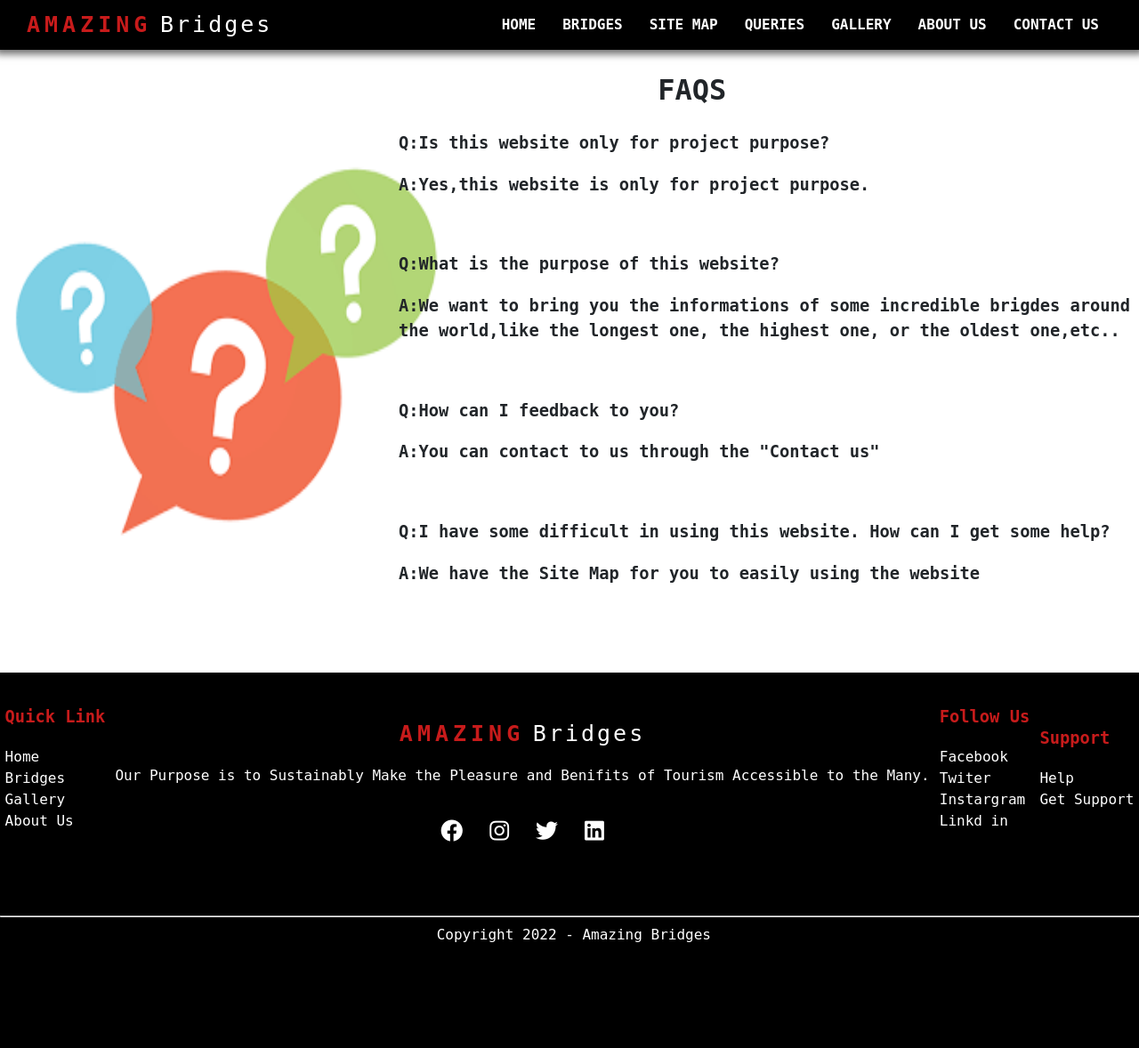
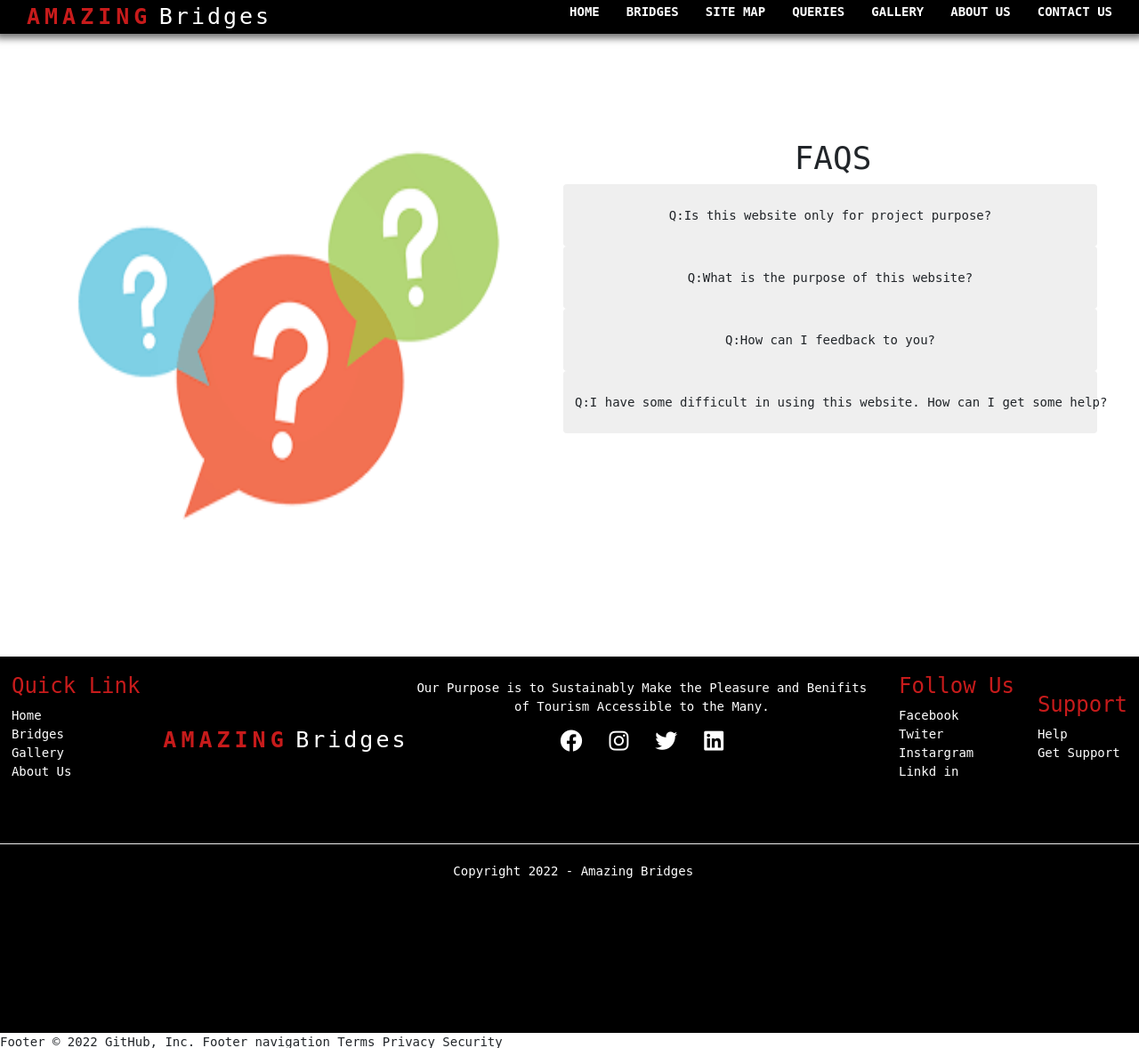
Before and after one commit to Mefo260103/IncredibleBridgesEproject, a PHP site: page /querry.html in a window 1280 px wide. Shown: the top 1178 px of the page at 89% size. Run offline with PHP 8.4, Linux system fonts and the light colour scheme; some web fonts are replaced.

Commit message:
fixed querry

```diff
--- a/querry.html
+++ b/querry.html
@@ -1,13 +1,16 @@
 <!DOCTYPE html>
 <html lang="en">
 <head>
+    <link rel="stylesheet" href="https://maxcdn.bootstrapcdn.com/bootstrap/3.4.1/css/bootstrap.min.css">
+    <script src="https://ajax.googleapis.com/ajax/libs/jquery/3.6.1/jquery.min.js"></script>
+    <script src="https://maxcdn.bootstrapcdn.com/bootstrap/3.4.1/js/bootstrap.min.js"></script>
     <meta charset="UTF-8">
     <meta http-equiv="X-UA-Compatible" content="IE=edge">
     <meta name="viewport" content="width=device-width, initial-scale=1.0">
     <link rel="stylesheet" href="style.css">
     <link rel="preconnect" href="https://fonts.googleapis.com"><link rel="preconnect" href="https://fonts.gstatic.com" crossorigin>
     <link href="https://fonts.googleapis.com/css2?family=Chivo+Mono:wght@200&display=swap" rel="stylesheet">
-    <title>AMAZING BRIDGES</title>
+    <title>Querry-AMAZING BRIDGES</title>
     <link rel="stylesheet" href="https://cdnjs.cloudflare.com/ajax/libs/font-awesome/6.2.1/css/all.min.css">
 </head>
 <body>
@@ -87,19 +90,26 @@
 				<img src="./Question map.png">
 			</div>
 			<div class="querry-right">
-				<h1>FAQS</h1>
-				<h3>Q:Is this website only for project purpose?</h3>
-				<h3>A:Yes,this website is only for project purpose.</h3>
-				<br>
-				<h3>Q:What is the purpose of this website?</h3>
-				<h3>A:We want to bring you the informations of some incredible brigdes around the world,like the longest one, the highest one, or the oldest one,etc..</h3>
-				<br>
-				<h3>Q:How can I feedback to you?</h3>
-				<h3>A:You can contact to us through the "Contact us"</h3>
-				<br>
-				<h3>Q:I have some difficult in using this website. How can I get some help?</h3>
-				<h3>A:We have the Site Map for you to easily using the website</h3>
-				<br>
+                <h1>FAQS</h1>
+                <button type="button" class="btn btn-light" data-toggle="collapse" data-target="#demo-1">Q:Is this website only for project purpose?</button>
+                <div id="demo-1" class="collapse">
+                A:Yes,this website is only for project purpose.
+                </div>
+                <br>
+                <button type="button" class="btn btn-light" data-toggle="collapse" data-target="#demo-2">Q:What is the purpose of this website?</button>
+                <div id="demo-2" class="collapse">
+                A:We want to bring you the informations of some incredible brigdes around the world,like the longest one, the highest one, or the oldest one,etc..
+                </div>
+                <br>
+                <button type="button" class="btn btn-light" data-toggle="collapse" data-target="#demo-3">Q:How can I feedback to you?</button>
+                <div id="demo-3" class="collapse">
+                A:You can contact to us through the "Contact us"
+                </div>
+                <br>
+                 <button type="button" class="btn btn-light" data-toggle="collapse" data-target="#demo-4">Q:I have some difficult in using this website. How can I get some help?</button>
+                <div id="demo-4" class="collapse">
+                A:We have the Site Map for you to easily using the website
+                </div>
 			</div>
 		</div>
     </div>
--- a/style.css
+++ b/style.css
@@ -273,7 +273,7 @@ ul{
     height: 700px;
 }
 .querry-left{
-    width: 35%;
+    width: 45%;
 }
 .querry-left img{
     width: 500px;
@@ -281,8 +281,14 @@ ul{
     margin-top: 120px;
 }
 .querry-right{
-    width: 65%;
+    width: 55%;
+    margin-top: 100px;
+    padding-left: 50px;
 }
 .querry-right h1 {
-   padding-left: 35%;
+   padding-left: 45%;
 }
+.querry-right button{
+    width: 600px;
+    height: 70px;
+}
```
